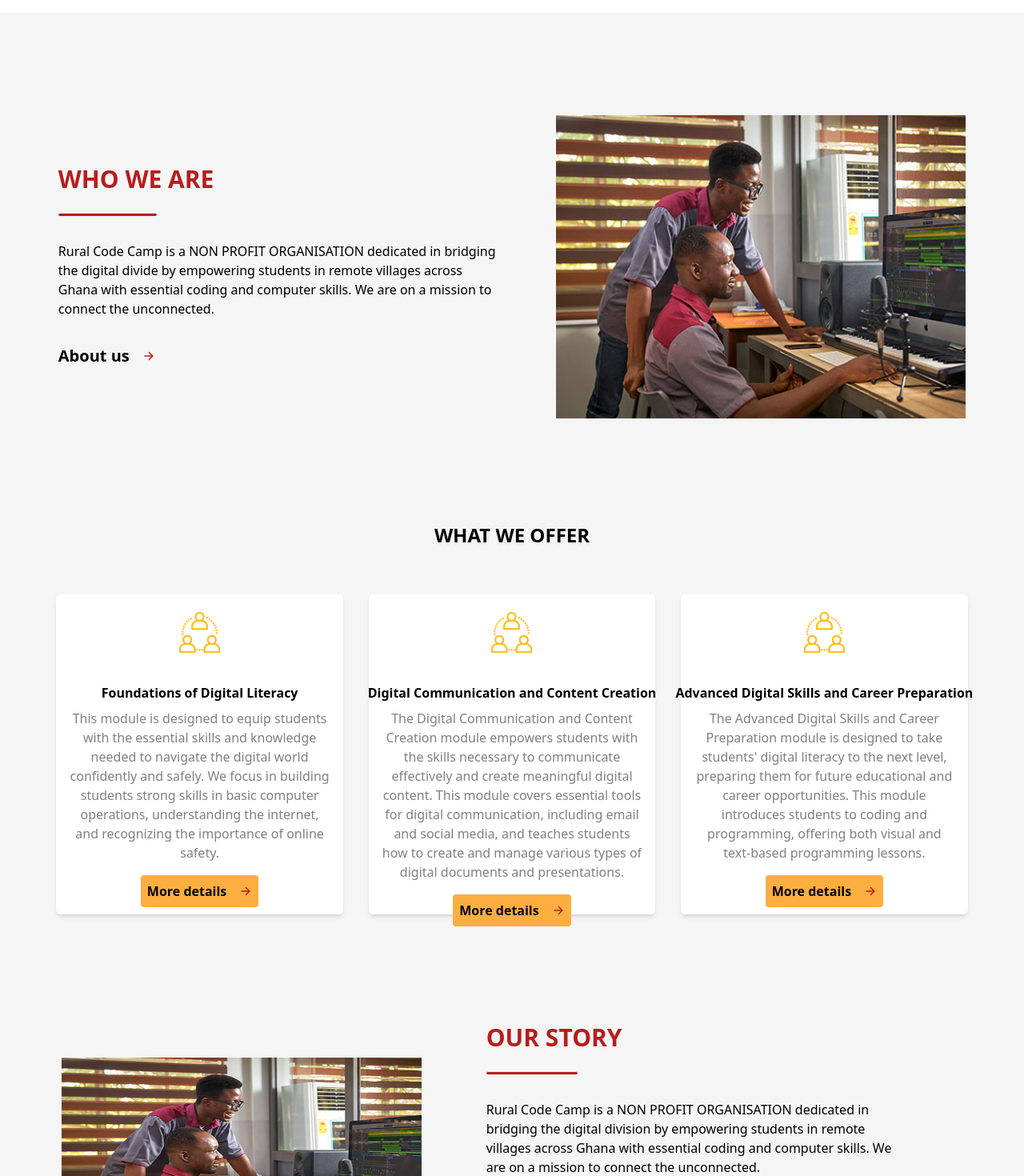
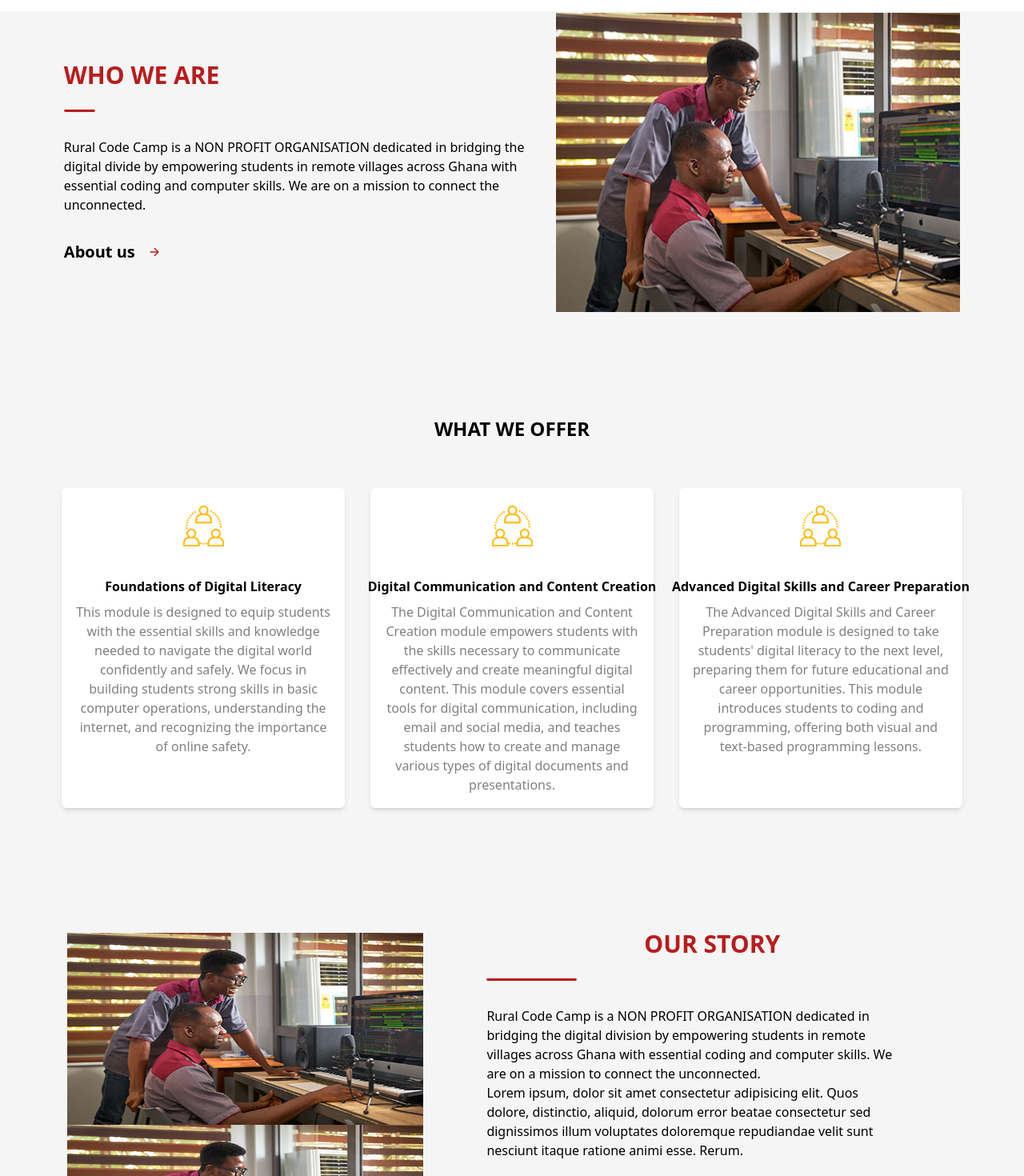
Before and after one commit to NextHubImpact/console-ghana, a React (Vite) app: page /about in a window 1280 px wide. Shown: the part 80-1550 px from the top of the page at 80% size. Built offline with nearby package versions, Linux system fonts and the light colour scheme.

Commit message:
added get involve component

```diff
--- a/src/App.jsx
+++ b/src/App.jsx
@@ -13,7 +13,7 @@ import About from './pages/About.jsx'
 import Projects from './pages/Projects.jsx'
 import Blog from './pages/Blog.jsx'
 import Contact from './pages/Contact.jsx'
-// import Home from './pages/Home'
+import GetInvolve from './pages/GetInvolve.jsx'
 
 
 function App() {
@@ -34,8 +34,9 @@ function App() {
               <Route path="/projects" element={<Projects/>} />
               <Route path="/blog" element={<Blog/>} />
               <Route path="/contact" element={<Contact/>} />
+              <Route path="/getinvolve" element={<GetInvolve/>} />
               {/* <Route path="/campuslife" element={<CampusLife/>} />
-              <Route path="/donate" element={<Donate/>} />
+
 
               <Route path="/applyhere" element={<ApplyHere/>} />   */}
 
--- a/src/components/Hero.jsx
+++ b/src/components/Hero.jsx
@@ -62,7 +62,7 @@ const Hero = () => {
     <div className='slideshow '>
 
         <div className="slideshowSlider"
-             style={{ transform: `translate3d(${-index * 100}%, 0, 0)` }}
+             s3tyle={{ transform: `translate3d(${-index * 100}%, 0, 0)` }}
              >
             {sliderImages.map((images, index) => (
               <div className="slide " key={index}>
--- a/src/components/Navbar.jsx
+++ b/src/components/Navbar.jsx
@@ -78,7 +78,7 @@ const Navbar = ({}) => {
         <div className="  xl:pl-4">
           <Link to='/'>
           <img
-            className= { colorChange? 'bg-[#faaf40] duration-700 rounded  w-[40%] xl:W-[30%] ' : "w-[40%] xl:w-[30%] "}
+            className= { colorChange? 'bg-[#faaf40] duration-700 rounded  w-[40%] xl:W-[30%] ' : "duration-700 w-[40%] xl:w-[30%] "}
             src={colorChange ? rccLogo : rccLogo}
             alt=""
           />
--- a/src/pages/About.jsx
+++ b/src/pages/About.jsx
@@ -45,9 +45,9 @@ const About = () => {
   ];
 
   return (
-    <div className="my-[6rem]">
+    <div className="mx-2">
       {/* who we are */}
-      <section className=" pt-[8rem] ">
+      {/* <section className=" pt-[8rem] ">
         <div className="flex items-center justify-center  ">
           <div className=" flex flex-col items-center justify-center lg:flex-row  gap-2 bg-[whitesmoke] ">
             <div className="lg:w-[48%]  gap-4 flex  justify-center flex-col items-center  lg:flex-row ">
@@ -77,6 +77,35 @@ const About = () => {
             </figure>
           </div>
         </div>
+      </section> */}
+        <section className=" xl:mt-[2rem] mt-[2rem] pt-[4rem] ">
+        <div className="flex items-center justify-between ">
+          <div className=" flex flex-col items-center justify-center lg:flex-row   gap-2 bg-[whitesmoke] ">
+            <div className="xl:w-[48%]   gap-4 flex  justify-center flex-col items-center  xl:flex-row ">
+
+              <div className=" w-full flex items-center justify-between  flex-col gap-8 xl:items-start text-center">
+                <div className="">
+                  <h1 className="text-center uppercase font-bold text-red-700 text-3xl ">
+                    who we are
+                  </h1>
+                  <hr className="hidden xl:block w-[20%] text-center rounded mt-6 h-1 bg-red-700" />
+                </div>
+                <article className=" xl:pr-4 text-[14px] xl:text-[16px] xl:text-start ">
+                Rural Code Camp is a NON PROFIT ORGANISATION dedicated in bridging the digital divide by empowering students in remote villages across Ghana with essential coding and computer skills. We are on a mission to connect the unconnected.
+                </article>
+
+                <div className="flex items-center gap-4 font-semibold ">
+                  <h2 className="text-[20px] ">About us </h2>
+                  <IoArrowForward className="text-red-700" />
+                </div>
+              </div>
+            </div>
+
+            <figure className="lg: flex justify-end xl:w-[40%] p-  ">
+              <img className="lg: w-[100%]   rounded-" src={progImg1} alt="" />
+            </figure>
+          </div>
+        </div>
       </section>
 
       {/* what we offer */}
@@ -100,10 +129,10 @@ const About = () => {
                   <article className=" text-[16px] text-[gray] text-center">
                     {article}
                   </article>
-                  <div className="bg-[#faaf40] p-2 rounded flex items-center gap-4 mt-2 font-semibold">
+                  {/* <div className="bg-[#faaf40] p-2 rounded flex items-center gap-4 mt-2 font-semibold">
                     {link}
                     {icons.arrowIcon}
-                  </div>
+                  </div> */}
                 </div>
               );
             })}
@@ -113,21 +142,21 @@ const About = () => {
 
       <section>
         <div className="flex items-center justify-center  ">
-          <div className=" flex flex-col items-center w-[88%] justify-between lg:flex-row  gap- bg-[whitesmoke] ">
-          <figure className="lg: flex flex-col justify-end w-[40%] p-  ">
+          <div className=" flex flex-col items-center xl:w-[88%] justify-between lg:flex-row  gap- bg-[whitesmoke] ">
+          <figure className="w-full flex flex-col justify-end  xl:w-[40%] p-  ">
               <img className="lg: w-[100%] h-[30vh]  rounded-" src={progImg1} alt="" />
               <img className="lg: w-[100%] h-[30vh]  rounded-" src={progImg1} alt="" />
             </figure>
 
             <div className="lg:w-[55%] ml- gap-8 flex  justify-center flex-col items-center  lg:flex-row ">
-              <div className=" w-full flex justify-between flex-col gap-8 p-6">
+              <div className=" w-full flex justify-between flex-col gap-8 xl:p-6">
                 <div className="">
-                  <h1 className="uppercase font-bold text-red-700 text-3xl ">
+                  <h1 className="uppercase text-center pt-4 font-bold text-red-700 text-3xl ">
                     our story
                   </h1>
-                  <hr className="w-[20%] rounded mt-6 h-1 bg-red-700" />
+                  <hr className="hidden w-[20%] rounded mt-6 h-1 bg-red-700 xl:block" />
                 </div>
-                <article className=" mr-14 text-[16px]">
+                <article className=" xl:mr-14 xl:text-[16px]">
                   Rural Code Camp is a NON PROFIT ORGANISATION dedicated in
                   bridging the digital division by empowering students in remote
                   villages across Ghana with essential coding and computer
@@ -139,10 +168,10 @@ const About = () => {
                   Lorem ipsum dolor sit amet consectetur adipisicing elit. Alias atque molestias quasi obcaecati eos adipisci laborum, repellat sequi distinctio modi facilis dolore voluptatibus dignissimos quis ullam est quia! Obcaecati dolores voluptas, facere laboriosam quam illo vitae voluptates dignissimos, voluptatibus esse commodi eligendi, sint odio? Asperiores animi totam fugiat praesentium distinctio repellat eaque aspernatur atque nobis, voluptatum earum odit voluptate iusto!
                 </article>
 
-                <div className="flex items-center gap-4 font-semibold ">
+                {/* <div className="flex items-center gap-4 font-semibold ">
                   <h2 className="text-[20px] ">About us </h2>
                   <IoArrowForward className="text-red-700" />
-                </div>
+                </div> */}
               </div>
             </div>
 
--- a/src/pages/Admission.jsx
+++ /dev/null
@@ -1,11 +0,0 @@
-import React from 'react'
-
-const Admission = () => {
-  return (
-    <div>
-      <h1>Admission</h1>
-    </div>
-  )
-}
-
-export default Admission
--- a/src/pages/Contact.jsx
+++ b/src/pages/Contact.jsx
@@ -31,19 +31,19 @@ const Contact = () => {
   ];
   return (
     <div>
-      <section className="my-[5rem] mx-[5rem] py-10">
+      <section className="my-8 mx-2 xl:my-[5rem] xl:mx-[5rem] py-10">
         <div className="text-center uppercase">
           <h2>contact us</h2>
           <h1 className="text-[28px] font-semibold">get in touch</h1>
         </div>
-        <div className="flex gap- justify-center ites-center w-[%]  my-[4rem]">
-          <div className="flex gap-8 flex-wrap items- justify-centr w-[50%]">
+        <div className="flex gap-8 justify-center ites-center w-[%]  my-[4rem] xl:flex flex-col">
+          <div className="flex gap-2 xl:gap-8 flex-wrap items- justify-between xl:w-[50%]">
             {contactData.map((val, index) => {
               const { icon, title, info, time } = val;
               return (
                 <div
                   key={index}
-                  className="w-[40%] bg-[white] p-4  flex flex-col rounded shadow-md  text-center gap-4 items-center duration-300  hover:scale-105 "
+                  className="w-[48%] xl:w-[40%] bg-[white] p-4  flex flex-col rounded shadow-md  text-center gap-4 items-center duration-300  hover:scale-105 "
                 >
                   <div className="w-[%]">
                     <img src={icon} className="w-[%]" alt="" />
@@ -63,7 +63,7 @@ const Contact = () => {
           </div>
 
           {/* form  */}
-          <div className=" justify-center items-center p-4 border flex flex-col bg-[white] w-[50%]">
+          <div className=" justify-center items-center p-4 border flex flex-col bg-[white] xl:w-[50%]">
 
               <form
                 action="https://formbase.dev/s/dBB2b3ZULGWVSV8"
@@ -72,7 +72,7 @@ const Contact = () => {
                 className="flex flex-col items-center gap-4 justify-center w-full"
               >
                 <div className="flex flex-col gap-4 items-cente justify-cente w-full">
-                  <div className="flex gap-8">
+                  <div className="flex gap-8 xl:flex flex-col">
                     <input
                       className="border p-2  w-[100%]"
                       type="name"
--- /dev/null
+++ b/src/pages/GetInvolve.jsx
@@ -0,0 +1,12 @@
+import React from 'react'
+import Contact from './Contact'
+
+const GetInvolve = () => {
+  return (
+    <div>
+      <Contact/>
+    </div>
+  )
+}
+
+export default GetInvolve
```
Also changed, not shown: src/pages/Blog.jsx (+11 -11 lines).
